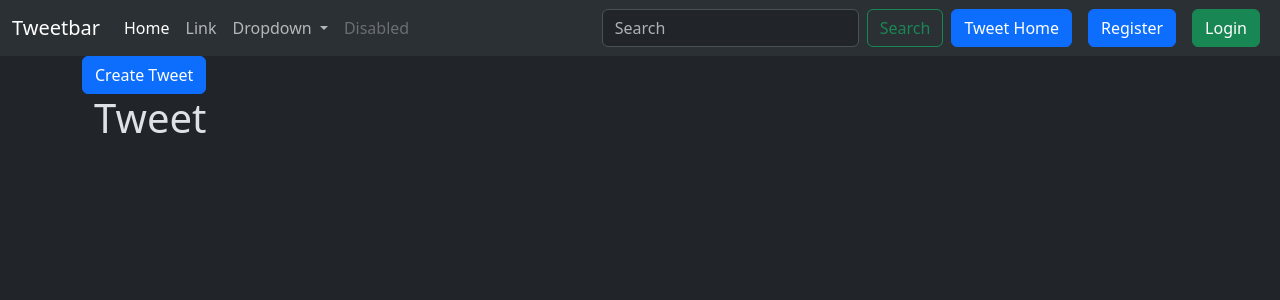
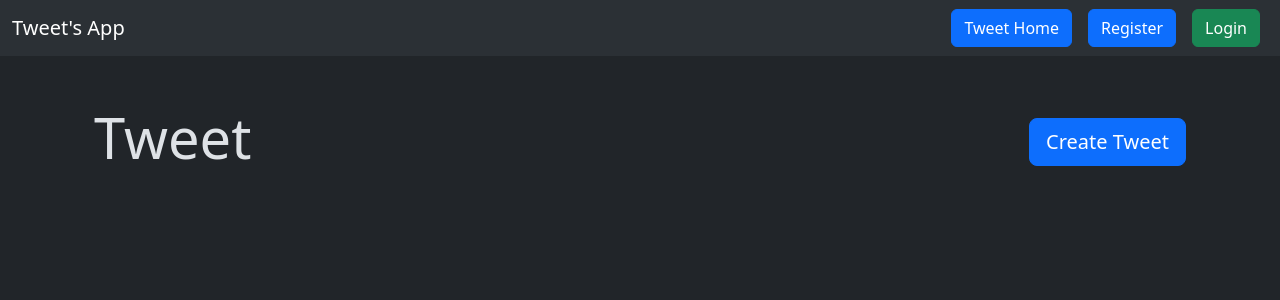
Before and after one commit to salmankhan-prs/django-fullstack, a Django app: page /tweet/ in a window 1280 px wide. Shown: the top 300 px of the page. Run offline with Django 5.2, Linux system fonts and the light colour scheme; data that the repository does not hold is empty.

Commit message:
feat: code clean

```diff
--- a/templates/layout.html
+++ b/templates/layout.html
@@ -7,54 +7,30 @@
   <link href="https://cdn.jsdelivr.net/npm/bootstrap@5.3.3/dist/css/bootstrap.min.css" rel="stylesheet" integrity="sha384-QWTKZyjpPEjISv5WaRU9OFeRpok6YctnYmDr5pNlyT2bRjXh0JMhjY6hW+ALEwIH" crossorigin="anonymous">
   <title>
     {% block title %}
-    Chai aur Django
+    Tweet App
     {% endblock %}
   </title>
 </head>
 <body >
     <nav class="navbar navbar-expand-lg bg-body-tertiary">
         <div class="container-fluid">
-      <a class="navbar-brand" href="#">Tweetbar</a>
+          <a class="navbar-brand" href="#">Tweet's App</a>
           <button class="navbar-toggler" type="button" data-bs-toggle="collapse" data-bs-target="#navbarSupportedContent" aria-controls="navbarSupportedContent" aria-expanded="false" aria-label="Toggle navigation">
             <span class="navbar-toggler-icon"></span>
           </button>
-      <div class="collapse navbar-collapse" id="navbarSupportedContent">
-        <ul class="navbar-nav me-auto mb-2 mb-lg-0">
-          <li class="nav-item">
-            <a class="nav-link active" aria-current="page" href="#">Home</a>
-          </li>
-          <li class="nav-item">
-            <a class="nav-link" href="#">Link</a>
-          </li>
-          <li class="nav-item dropdown">
-            <a class="nav-link dropdown-toggle" href="#" role="button" data-bs-toggle="dropdown" aria-expanded="false">
-              Dropdown
-            </a>
-            <ul class="dropdown-menu">
-              <li><a class="dropdown-item" href="#">Action</a></li>
-              <li><a class="dropdown-item" href="#">Another action</a></li>
-              <li><hr class="dropdown-divider"></li>
-              <li><a class="dropdown-item" href="#">Something else here</a></li>
-            </ul>
-          </li>
-          <li class="nav-item">
-            <a class="nav-link disabled" aria-disabled="true">Disabled</a>
-          </li>
-        </ul>
-        <form class="d-flex" role="search">
-          <input class="form-control me-2" type="search" placeholder="Search" aria-label="Search">
-          <button class="btn btn-outline-success" type="submit">Search</button>
-        </form>
+          <div class="collapse navbar-collapse justify-content-end" id="navbarSupportedContent">
+            <div class="navbar-nav">
               <a href="{% url 'tweet_list'%}" class="btn btn-primary mx-2">Tweet Home</a>
               {% if user.is_authenticated %}
-        <form  method="post" action="{% url 'logout' %}">
+              <form class="d-inline" method="post" action="{% url 'logout' %}">
                 {% csrf_token %}
                 <button class="btn btn-danger" type="submit">Logout</button>
               </form>
-        {% else%}
+              {% else %}
               <a href="{% url 'register'%}" class="btn btn-primary mx-2">Register</a>
               <a href="{% url 'login'%}" class="btn btn-success mx-2">Login</a>
-        {% endif%}
+              {% endif %}
+            </div>
           </div>
         </div>
       </nav>
@@ -62,5 +38,8 @@
     {% block content %}
     {% endblock %}
   </div>
+
+
 </body>
+
 </html>
--- a/tweet/templates/tweet_list.html
+++ b/tweet/templates/tweet_list.html
@@ -5,34 +5,34 @@
 {% endblock %}
 
 {% block content %}
-    <a href="{% url 'tweet_create' %}" class="btn btn-primary">Create Tweet</a>
-    {% comment " we are using bootstrap" %}{% endcomment %}
-    <div class ="container">
-        <h1 class="bg-orange-500 text-3xl h-2000  text-cyan-600">Tweet</h1>
+    <div class="container mt-5">
+        <div class="d-flex justify-content-between align-items-center mb-4">
+            <h1 class="display-4">Tweet</h1>
+            <a href="{% url 'tweet_create' %}" class="btn btn-primary btn-lg">Create Tweet</a>
+        </div>
         <div class="row">
             {% for tweet in tweets %}
-                <div class="col-md-4">
-                    <div class="card">
+                <div class="col-md-4 mb-4">
+                    <div class="card h-100">
                         {% if tweet.photo %}
-                        <img src="{{tweet.photo.url}}" class="card-img-top" alt="...">
+                            <img src="{{tweet.photo.url}}" class="card-img-top" alt="Tweet image">
                         {% else %}
-                          <h5 class="card-title">No Image</h5>
+                            <img src="https://via.placeholder.com/150" class="card-img-top" alt="No image available">
                         {% endif %}
                         <div class="card-body">
-                            <h5 class="card-title
-                            ">{{ tweet.text }}</h5>
-                            <p class="card-text">{{ tweet.created_at }}</p>
+                            <h5 class="card-title">{{ tweet.text }}</h5>
+                            <p class="card-text text-muted">{{ tweet.created_at }}</p>
                             <p class="card-text">{{ tweet.user.username }}</p>
                             {% if tweet.user == request.user %}
-                            <a href="{% url 'tweet_edited' tweet.id %}" class="btn btn-warning">Edit</a>
-                            <a href="{% url 'tweet_delete' tweet.id %}" class="btn btn-danger">Delete</a>
+                                <div class="d-flex justify-content-between">
+                                    <a href="{% url 'tweet_edited' tweet.id %}" class="btn btn-warning btn-sm">Edit</a>
+                                    <a href="{% url 'tweet_delete' tweet.id %}" class="btn btn-danger btn-sm">Delete</a>
+                                </div>
                             {% endif %}
                         </div>
                     </div>
                 </div>
             {% endfor %}
         </div>
-
-
     </div>
 {% endblock %}
```
Also changed, not shown: tweet/templates/index.html (+8 -8 lines), README.md. Lines whose indentation alone changed are shown as unchanged.
